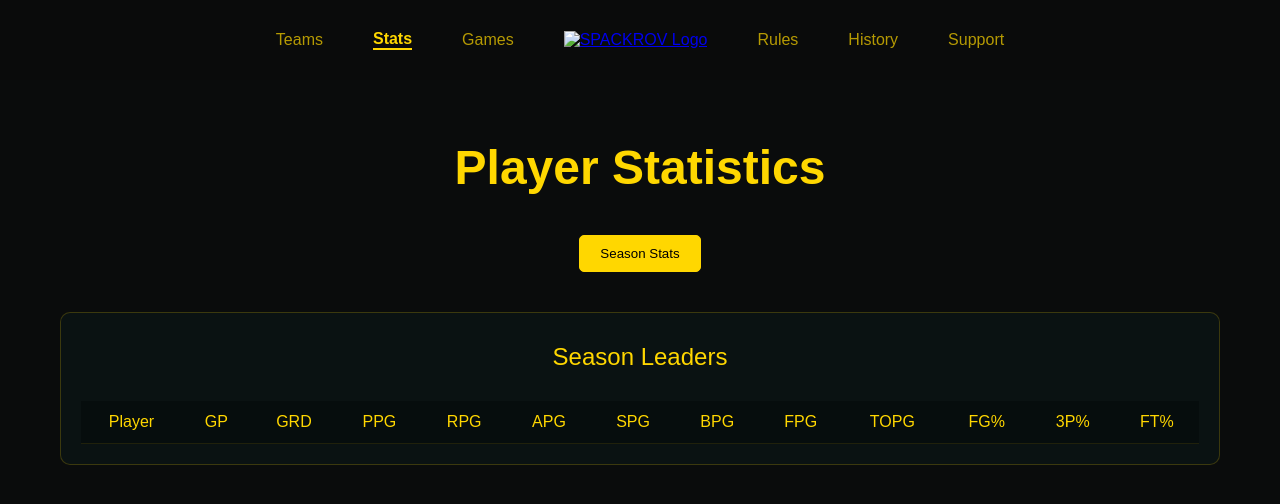
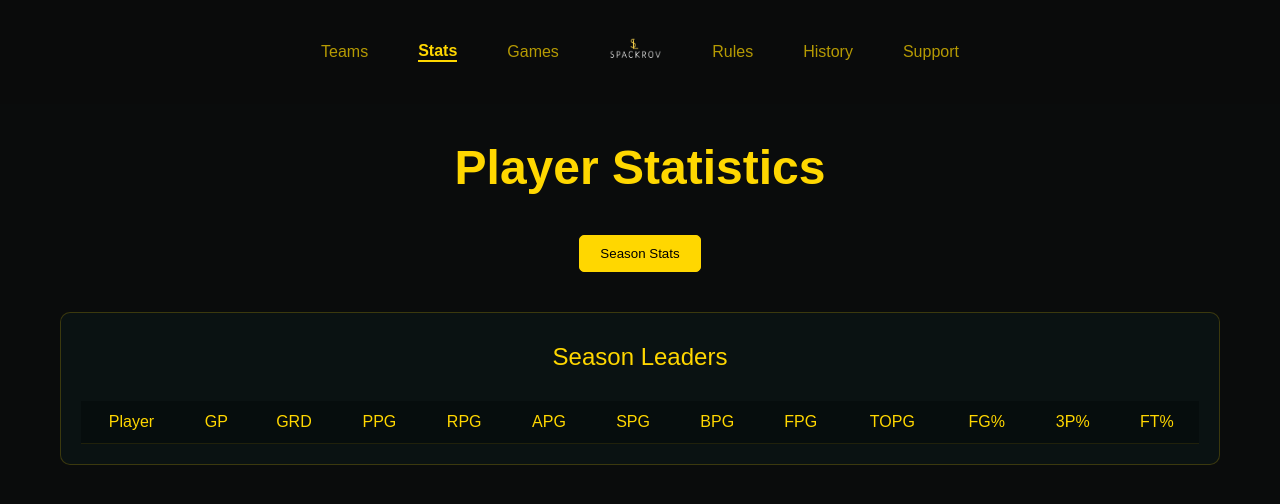
Before and after one commit to Twhite000/Spackrov, a plain HTML site: page player-stats.html in a window 1280 px wide. Drawn offline with Linux system fonts and the light colour scheme; no server answers.

Commit message:
Update player-stats.html

```diff
--- a/player-stats.html
+++ b/player-stats.html
@@ -225,7 +225,7 @@
       </div>
       <!-- Centered logo -->
       <a href="index.html" class="logo">
-        <img src="C:\Users\taevo\Downloads\IMG_0215.png" alt="SPACKROV Logo">
+        <img src="League-Logo.png" alt="SPACKROV Logo">
       </a>
       <div class="nav-link">
         <a href="rules.html" style="color: inherit; text-decoration: none;">Rules</a>
```
